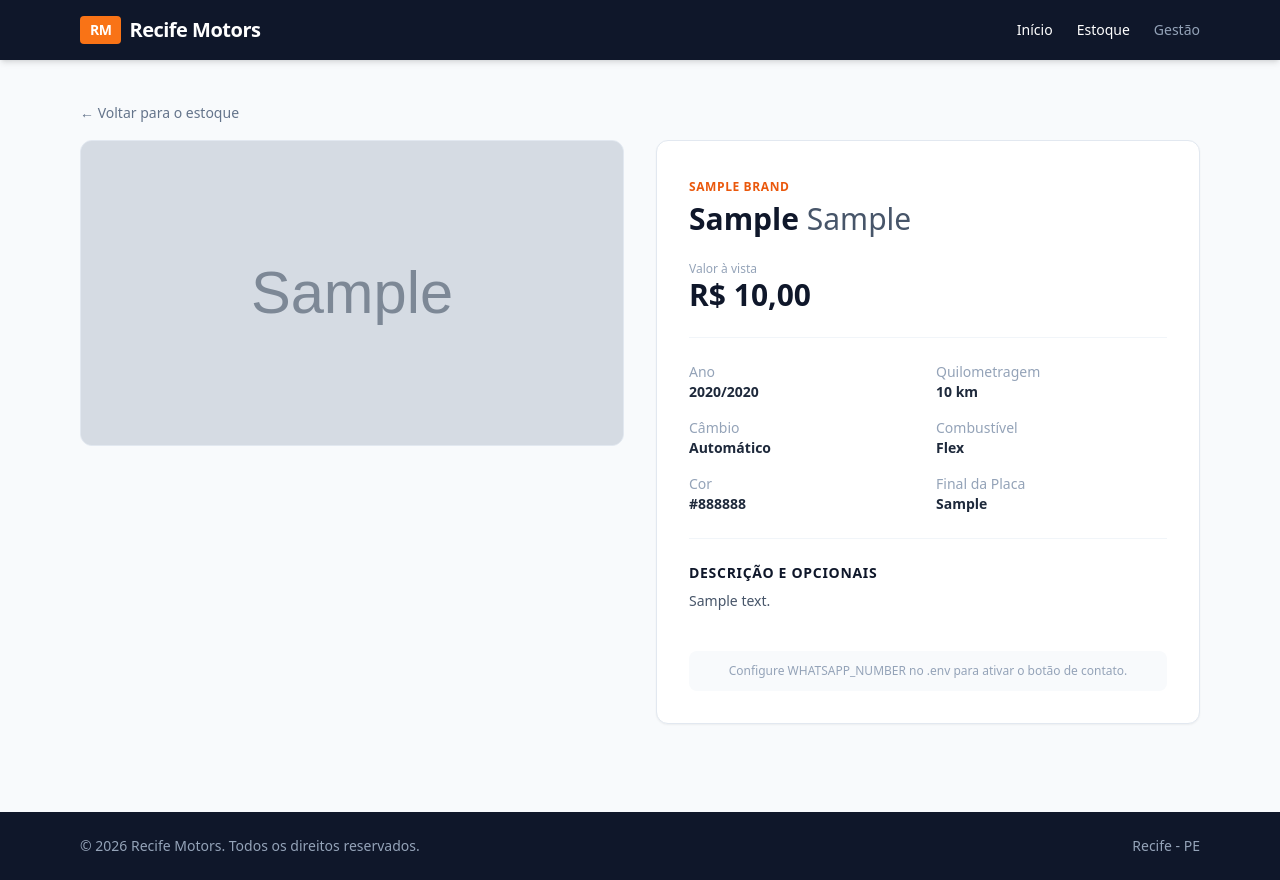
After one commit to DiegoSouzaTech/loja-veiculos, a Django app: a page that uses templates/base.html in a window 1280 px wide. The commit adds this page. Run offline with Django 5.2, Linux system fonts and the light colour scheme; tables that the repository leaves empty hold one stand-in row (values such as "Sample post"); grey boxes marked "Sample" are stand-in pictures; some libraries are stand-ins or nearby versions.

Commit message:
fix: corrige nome da pasta de templates de vehicle para vehicles

```diff
--- a/config/urls.py
+++ b/config/urls.py
@@ -6,6 +6,7 @@ from django.urls import include, path
 urlpatterns = [
     path(settings.ADMIN_URL, admin.site.urls),
     path("", include("core.urls")),
+    path("veiculos/", include("vehicles.urls")),
 ]
 
 if settings.DEBUG:
--- a/core/context_processors.py
+++ b/core/context_processors.py
@@ -2,7 +2,6 @@ from django.conf import settings
 
 
 def site_info(request):
-    """Deixa o nome da loja e o WhatsApp disponíveis em todos os templates."""
     return {
         "site_name": settings.SITE_NAME,
         "site_short_name": settings.SITE_SHORT_NAME,
--- a/templates/base.html
+++ b/templates/base.html
@@ -16,7 +16,7 @@
             </a>
             <nav class="flex items-center gap-6 text-sm font-medium">
                 <a href="/" class="hover:text-orange-400 transition">Início</a>
-                <a href="#destaques" class="hover:text-orange-400 transition">Estoque</a>
+                <a href="{% url 'vehicles:list' %}" class="hover:text-orange-400 transition">Estoque</a>
                 <a href="/gestao/" class="text-slate-400 hover:text-white transition">Gestão</a>
             </nav>
         </div>
--- a/templates/core/home.html
+++ b/templates/core/home.html
@@ -61,7 +61,7 @@
                                 <span class="text-xs text-slate-400 block">Valor à vista</span>
                                 <span class="text-xl font-bold text-slate-900">R$ {{ vehicle.price }}</span>
                             </div>
-                            <a href="#" class="bg-orange-500 hover:bg-orange-600 text-white text-sm font-semibold px-4 py-2 rounded-lg transition">
+                            <a href="{% url 'vehicles:detail' vehicle.slug %}" class="bg-orange-500 hover:bg-orange-600 text-white text-sm font-semibold px-4 py-2 rounded-lg transition">
                                 Ver detalhes
                             </a>
                         </div>
--- /dev/null
+++ b/templates/vehicles/vehicle_detail.html
@@ -0,0 +1,104 @@
+{% extends "base.html" %}
+
+{% block title %}{{ vehicle }} | {{ site_name }}{% endblock %}
+
+{% block content %}
+<section class="max-w-6xl mx-auto px-4 py-10">
+    <a href="{% url 'vehicles:list' %}" class="text-sm text-slate-500 hover:text-orange-600 transition">
+        &larr; Voltar para o estoque
+    </a>
+
+    <div class="grid grid-cols-1 lg:grid-cols-2 gap-8 mt-4">
+        <!-- Galeria de Fotos -->
+        <div class="space-y-4">
+            <div class="aspect-video bg-slate-200 rounded-xl overflow-hidden border border-slate-200">
+                {% if vehicle.cover_photo %}
+                    <img id="main-photo" src="{{ vehicle.cover_photo.image.url }}" alt="{{ vehicle }}" class="w-full h-full object-cover">
+                {% else %}
+                    <div class="w-full h-full flex items-center justify-center text-slate-400">Sem foto cadastrada</div>
+                {% endif %}
+            </div>
+
+            {% if vehicle.photos.all|length > 1 %}
+                <div class="grid grid-cols-4 gap-3">
+                    {% for photo in vehicle.photos.all %}
+                        <button type="button"
+                                onclick="document.getElementById('main-photo').src='{{ photo.image.url }}'"
+                                class="aspect-video rounded-lg overflow-hidden border-2 border-transparent hover:border-orange-500 focus:border-orange-500 transition">
+                            <img src="{{ photo.image.url }}" alt="{{ vehicle }}" class="w-full h-full object-cover">
+                        </button>
+                    {% endfor %}
+                </div>
+            {% endif %}
+        </div>
+
+        <!-- Ficha Técnica e Ação -->
+        <div class="bg-white p-6 sm:p-8 rounded-xl border border-slate-200 shadow-sm flex flex-col justify-between">
+            <div>
+                <span class="text-xs font-bold uppercase tracking-wider text-orange-600">{{ vehicle.brand.name }}</span>
+                <h1 class="text-2xl sm:text-3xl font-bold text-slate-900 mt-1">
+                    {{ vehicle.model }} <span class="font-normal text-slate-600">{{ vehicle.version }}</span>
+                </h1>
+
+                <div class="mt-6 pb-6 border-b border-slate-100">
+                    <span class="text-xs text-slate-400 block">Valor à vista</span>
+                    <span class="text-3xl font-bold text-slate-900">R$ {{ vehicle.price }}</span>
+                </div>
+
+                <!-- Especificações -->
+                <dl class="grid grid-cols-2 gap-4 py-6 border-b border-slate-100 text-sm">
+                    <div>
+                        <dt class="text-slate-400">Ano</dt>
+                        <dd class="font-semibold text-slate-800">{{ vehicle.year_manufacture }}/{{ vehicle.year_model }}</dd>
+                    </div>
+                    <div>
+                        <dt class="text-slate-400">Quilometragem</dt>
+                        <dd class="font-semibold text-slate-800">{{ vehicle.mileage }} km</dd>
+                    </div>
+                    <div>
+                        <dt class="text-slate-400">Câmbio</dt>
+                        <dd class="font-semibold text-slate-800">{{ vehicle.get_transmission_display }}</dd>
+                    </div>
+                    <div>
+                        <dt class="text-slate-400">Combustível</dt>
+                        <dd class="font-semibold text-slate-800">{{ vehicle.get_fuel_display }}</dd>
+                    </div>
+                    <div>
+                        <dt class="text-slate-400">Cor</dt>
+                        <dd class="font-semibold text-slate-800">{{ vehicle.color }}</dd>
+                    </div>
+                    {% if vehicle.plate_ending %}
+                        <div>
+                            <dt class="text-slate-400">Final da Placa</dt>
+                            <dd class="font-semibold text-slate-800">{{ vehicle.plate_ending }}</dd>
+                        </div>
+                    {% endif %}
+                </dl>
+
+                {% if vehicle.description %}
+                    <div class="py-6">
+                        <h2 class="text-sm font-bold text-slate-900 uppercase tracking-wider mb-2">Descrição e Opcionais</h2>
+                        <p class="text-sm text-slate-600 whitespace-pre-line">{{ vehicle.description }}</p>
+                    </div>
+                {% endif %}
+            </div>
+
+            <!-- Botão WhatsApp -->
+            <div class="pt-4">
+                {% if whatsapp_number %}
+                    <a href="https://wa.me/{{ whatsapp_number }}?text=Olá! Tenho interesse no {{ vehicle|urlencode }} anunciado no site da {{ site_name|urlencode }}."
+                       target="_blank"
+                       rel="noopener noreferrer"
+                       class="w-full block text-center bg-green-600 hover:bg-green-700 text-white font-bold py-3.5 px-6 rounded-xl transition shadow-sm">
+                        Tenho interesse (Chamar no WhatsApp)
+                    </a>
+                {% else %}
+                    <div class="text-center text-xs text-slate-400 bg-slate-50 py-3 rounded-lg">
+                        Configure WHATSAPP_NUMBER no .env para ativar o botão de contato.
+                    </div>
+                {% endif %}
+            </div>
+        </div>
+    </div>
+</section>
+{% endblock %}
--- /dev/null
+++ b/vehicles/urls.py
@@ -0,0 +1,9 @@
+from django.urls import path
+from . import views
+
+app_name = "vehicles"
+
+urlpatterns = [
+    path("", views.vehicle_list, name="list"),
+    path("<slug:slug>/", views.vehicle_detail, name="detail"),
+]
--- a/vehicles/views.py
+++ b/vehicles/views.py
@@ -1,3 +1,39 @@
-from django.shortcuts import render
+from django.shortcuts import get_object_or_404, render
+from .models import Brand, Vehicle
 
-# Create your views here.
+
+def vehicle_list(request):
+    vehicles = (
+        Vehicle.objects.filter(status=Vehicle.StatusChoices.AVAILABLE)
+        .select_related("brand")
+        .prefetch_related("photos")
+    )
+    brands = Brand.objects.all()
+
+    brand_slug = request.GET.get("marca")
+    query = request.GET.get("q")
+
+    if brand_slug:
+        vehicles = vehicles.filter(brand__slug=brand_slug)
+
+    if query:
+        vehicles = vehicles.filter(model__icontains=query)
+
+    context = {
+        "vehicles": vehicles,
+        "brands": brands,
+        "selected_brand": brand_slug,
+        "query": query or "",
+    }
+    return render(request, "vehicles/vehicle_list.html", context)
+
+
+def vehicle_detail(request, slug):
+    vehicle = get_object_or_404(
+        Vehicle.objects.select_related("brand").prefetch_related("photos"),
+        slug=slug,
+    )
+    context = {
+        "vehicle": vehicle,
+    }
+    return render(request, "vehicles/vehicle_detail.html", context)
```
Also changed, not shown: templates/vehicles/vehicle_list.html (added, +87 -0 lines).
